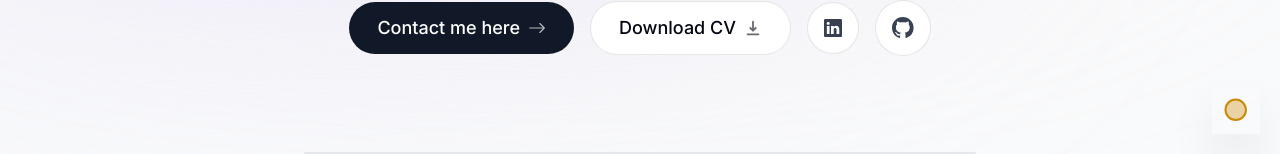
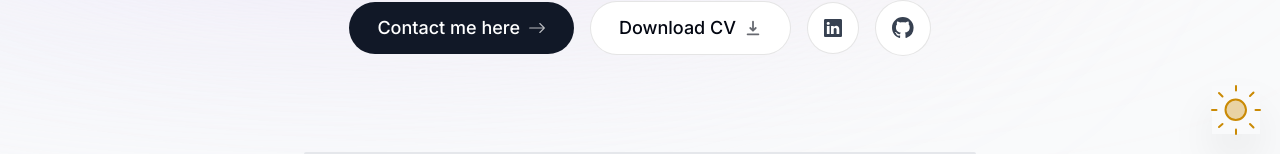
Before and after one commit to JoseDirazar/portfolio, a Next.js app: page / in a window 1280 px wide. Shown: the part 646-800 px from the top of the page. Built offline with nearby package versions, Linux system fonts and the light colour scheme; no server answers.

Commit message:
Fix theme switch

```diff
--- a/components/switch-theme-button.tsx
+++ b/components/switch-theme-button.tsx
@@ -68,7 +68,6 @@ export default function SwitchThemeButton({
     "M70 49.5C70 60.8218 60.8218 70 49.5 70C38.1782 70 29 60.8218 29 49.5C29 38.1782 38.1782 29 49.5 29C60 29 69.5 38 70 49.5Z";
   const moonPath =
     "M70 49.5C70 60.8218 60.8218 70 49.5 70C38.1782 70 29 60.8218 29 49.5C29 38.1782 38.1782 29 49.5 29C39 45 49.5 59.5 70 49.5Z";
-
   if (!resolvedTheme) return null;
   return (
     <button
--- a/components/theme-switch.tsx
+++ b/components/theme-switch.tsx
@@ -7,14 +7,16 @@ import { useTheme } from "next-themes";
 export default function ThemeSwitch() {
   const { setTheme, theme, resolvedTheme } = useTheme();
   const [mounted, setMounted] = useState(false);
-
   useEffect(() => {
     setMounted(true);
   }, []);
   if (!mounted) return null;
   return (
     <div className="fixed bottom-5 right-5 w-[3rem] h-[3rem] shadow-2xl flex items-center justify-center">
-      <SwitchThemeButton resolvedTheme={theme} setCurrentTheme={setTheme} />
+      <SwitchThemeButton
+        resolvedTheme={resolvedTheme}
+        setCurrentTheme={setTheme}
+      />
     </div>
   );
 }
```
